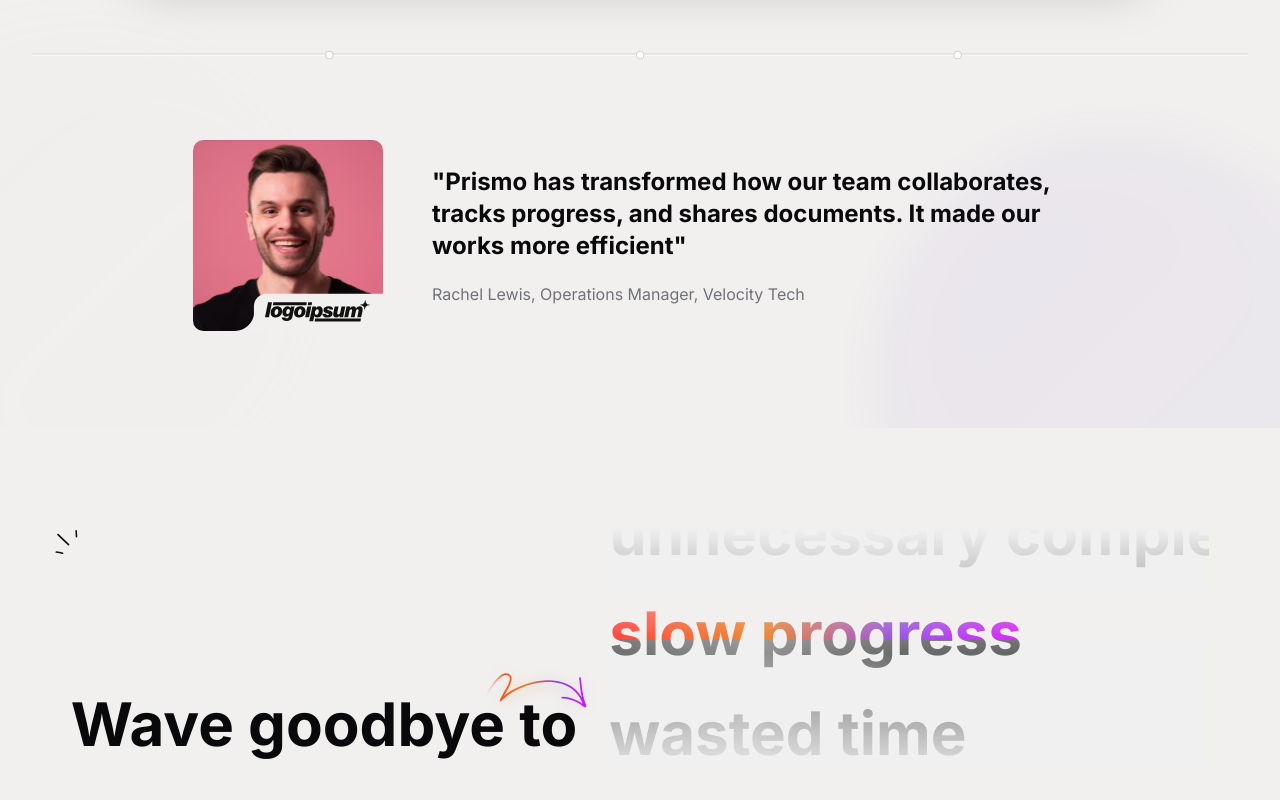
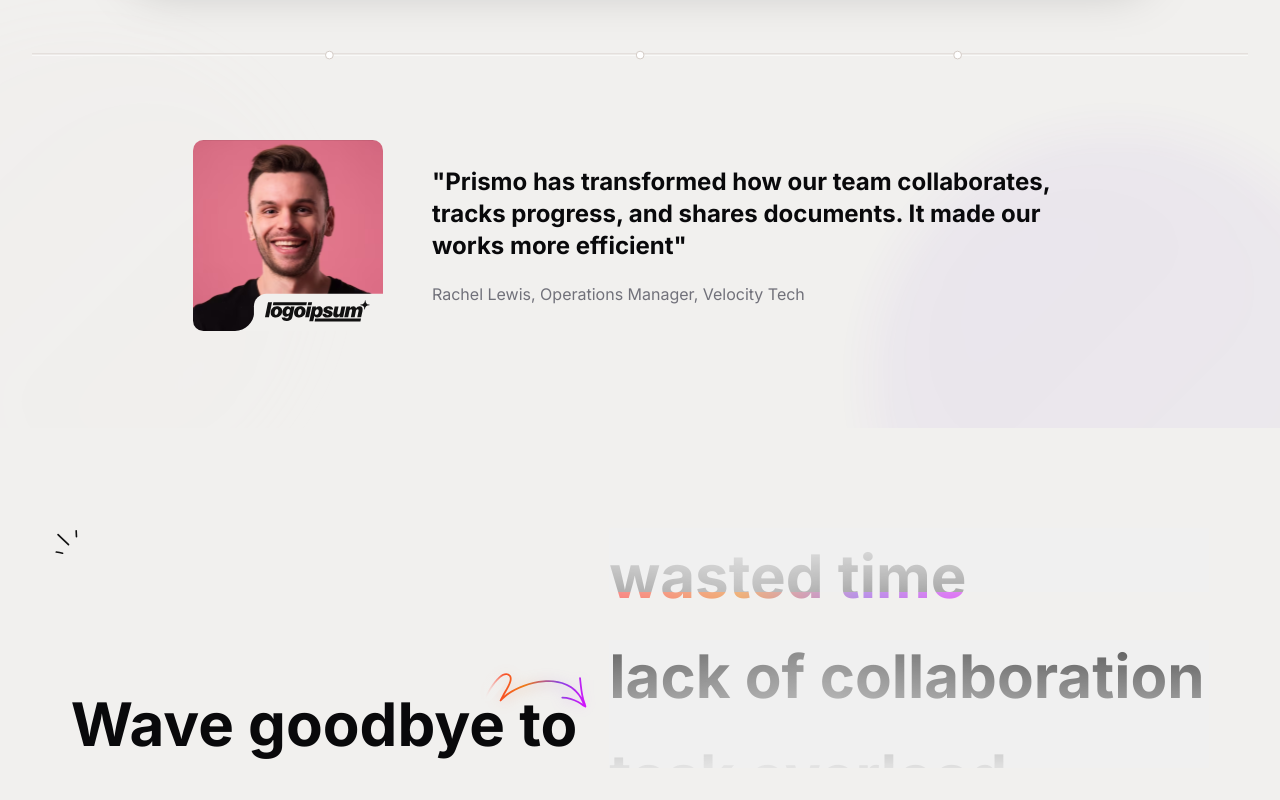
Before and after one commit to OmniCommsAI/omnicommsai-landingpg, a React (Vite) app: page / in a window 1280 px wide. Shown: the part 3980-4780 px from the top of the page. Built offline with nearby package versions, Linux system fonts and the light colour scheme; the HTML template or start-up script is replaced by a standard one.

Commit message:
Implement jump scroll animation

```diff
--- a/src/components/WaveGoodbyeSection.tsx
+++ b/src/components/WaveGoodbyeSection.tsx
@@ -91,7 +91,7 @@ const WaveGoodbyeSection = () => {
                   mask: 'linear-gradient(0deg, rgba(0,0,0,0) -6%, rgb(0,0,0) 48%, rgba(0,0,0,0) 100%)'
                 }}
               >
-                <div className="flex flex-col items-start gap-2 animate-scroll-vertical">
+                <div className="flex flex-col items-start gap-2 animate-scroll-vertical-jump">
                   {[...waveGoodbyeItems, ...waveGoodbyeItems].map((item, index) => (
                     <div key={index} className="flex items-center gap-2 py-4 w-full">
                       <h2 className="text-3xl sm:text-4xl md:text-5xl lg:text-6xl font-bold whitespace-nowrap">
--- a/src/index.css
+++ b/src/index.css
@@ -156,6 +156,10 @@
     animation: scroll-vertical 20s linear infinite;
   }
 
+  .animate-scroll-vertical-jump {
+    animation: scroll-vertical-jump 20s linear infinite;
+  }
+
   .animate-fade-in-up {
     animation: fade-in-up 0.6s ease-out;
   }
@@ -232,3 +236,27 @@
     transform: translateY(-50%);
   }
 }
+
+@keyframes scroll-vertical-jump {
+  0%, 14.28% {
+    transform: translateY(0);
+  }
+  14.29%, 28.57% {
+    transform: translateY(-14.28%);
+  }
+  28.58%, 42.85% {
+    transform: translateY(-28.57%);
+  }
+  42.86%, 57.14% {
+    transform: translateY(-42.86%);
+  }
+  57.15%, 71.42% {
+    transform: translateY(-57.14%);
+  }
+  71.43%, 85.71% {
+    transform: translateY(-71.43%);
+  }
+  85.72%, 100% {
+    transform: translateY(-85.71%);
+  }
+}
```
